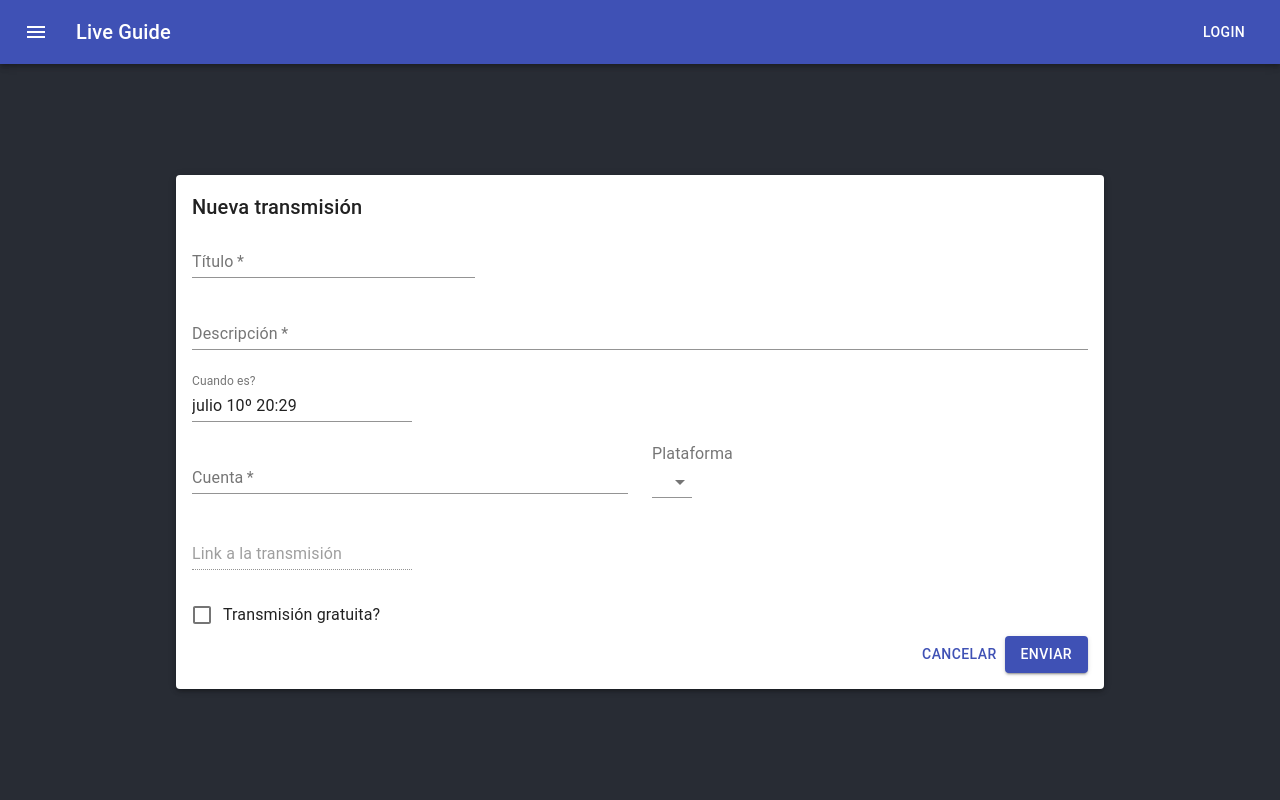
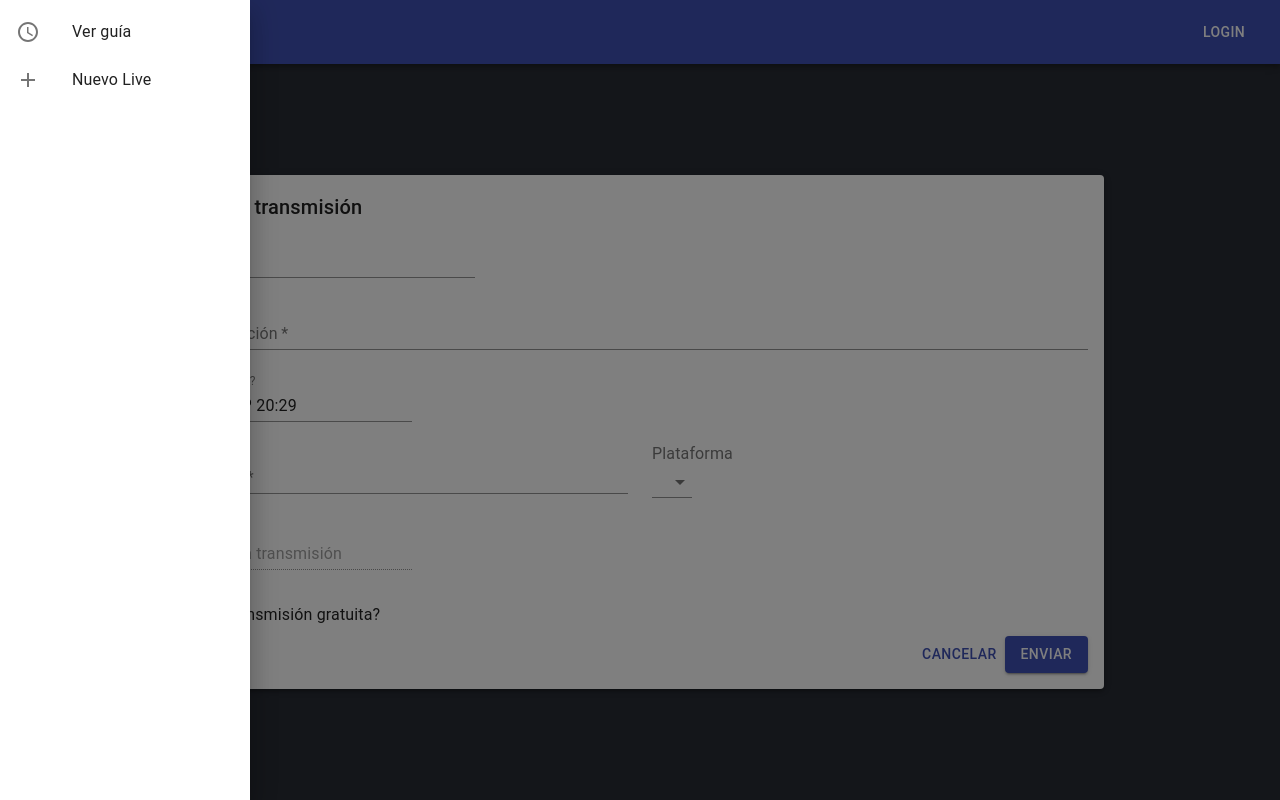
Before and after one commit to tomasg88/live-guide, a React (Create React App) app: page /new in a window 1280 px wide. Both pictures are taken after a click on the button "menu". Built offline with nearby package versions, Linux system fonts and the light colour scheme.

Commit message:
Routes, linking and sidebar

```diff
--- a/src/App.js
+++ b/src/App.js
@@ -1,17 +1,20 @@
-import React from "react";
+import React, { useState } from "react";
 import "./App.css";
 import Header from "./components/Header/Header";
 import HomePage from "./components/pages/HomePage";
 import { Switch, Route } from "react-router-dom";
-import NewLiveForm from "./components/NewLive";
+import NewLivePage from "./components/pages/NewLivePage";
+import Sidebar from "./components/Menu";
 
 function App() {
+	const [menuOpen, setMenuOpen] = useState(false);
 	return (
 		<div className="App-header">
-			<Header />
-			<NewLiveForm />
+			<Header openMenu={() => setMenuOpen(true)} />
+			<Sidebar isOpen={menuOpen} closeMenu={() => setMenuOpen(false)} />
 			<Switch>
 				<Route path="/" exact component={HomePage} />
+				<Route path="/new" exact component={NewLivePage} />
 			</Switch>
 		</div>
 	);
--- a/src/components/Header/Header.js
+++ b/src/components/Header/Header.js
@@ -22,7 +22,7 @@ const useStyles = makeStyles((theme) => ({
 	},
 }));
 
-const Header = () => {
+const Header = ({ openMenu }) => {
 	const classes = useStyles();
 	return (
 		<AppBar position="absolute">
@@ -32,6 +32,7 @@ const Header = () => {
 					className={classes.menuButton}
 					color="inherit"
 					aria-label="menu"
+					onClick={openMenu}
 				>
 					<MenuIcon />
 				</IconButton>
--- /dev/null
+++ b/src/components/Menu.js
@@ -0,0 +1,47 @@
+import React from "react";
+import { Link } from "react-router-dom";
+import {
+	Drawer,
+	makeStyles,
+	List,
+	ListItem,
+	ListItemIcon,
+	ListItemText,
+} from "@material-ui/core";
+import { ROUTES as routes } from "../config/routes";
+
+const useStyles = makeStyles((theme) => ({
+	list: {
+		width: 250,
+	},
+	noDecoration: {
+		color: "inherit",
+		textDecoration: "none",
+	},
+}));
+
+const Sidebar = ({ closeMenu, isOpen }) => {
+	const classes = useStyles();
+
+	return (
+		<Drawer anchor={"left"} open={isOpen} onClose={closeMenu}>
+			<List className={classes.list}>
+				{routes.map((r) => (
+					<Link
+						to={r.path}
+						className={classes.noDecoration}
+						key={r.path}
+						onClick={closeMenu}
+					>
+						<ListItem button alignItems="center">
+							<ListItemIcon>{r.icon}</ListItemIcon>
+							<ListItemText primary={r.title} />
+						</ListItem>
+					</Link>
+				))}
+			</List>
+		</Drawer>
+	);
+};
+
+export default Sidebar;
--- /dev/null
+++ b/src/components/pages/NewLivePage.js
@@ -0,0 +1,8 @@
+import React from "react";
+import NewLiveForm from "../NewLive";
+
+const NewLivePage = (props) => {
+	return <NewLiveForm />;
+};
+
+export default NewLivePage;
--- /dev/null
+++ b/src/config/routes.js
@@ -0,0 +1,16 @@
+import React from "react";
+import AddIcon from "@material-ui/icons/Add";
+import ScheduleIcon from "@material-ui/icons/Schedule";
+
+export const ROUTES = [
+	{
+		title: "Ver guía",
+		path: "/",
+		icon: <ScheduleIcon />,
+	},
+	{
+		title: "Nuevo Live",
+		path: "/new",
+		icon: <AddIcon />,
+	},
+];
```
